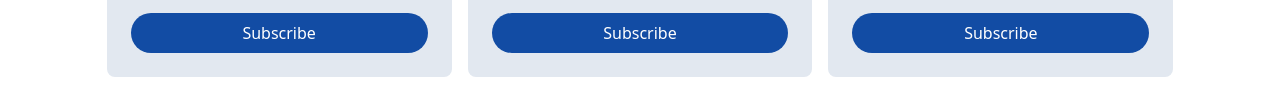
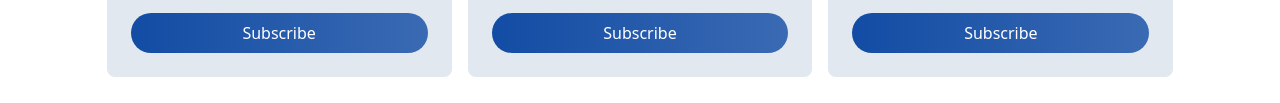
Before and after one commit to DEVZARAH/quickshippyPage, a website: page index.html in a window 1280 px wide. Shown: the part 3051-3154 px from the top of the page. Drawn offline with Linux system fonts and the light colour scheme.

Commit message:
--commit: gradient bg for template

```diff
--- a/index.html
+++ b/index.html
@@ -248,7 +248,7 @@
         </div>
 
         <div>
-          <a href="#" class="block bg-shippy-blue text-center text-white font bold transition hover:bg-shippy-blue-two rounded-full py-2">Subscribe</a>
+          <a href="#" class="block bg-gradient-to-r hover:bg-gradient-to-l from-shippy-blue to-shippy-blue-two text-center text-white font bold transition hover:bg-shippy-blue-two rounded-full py-2">Subscribe</a>
         </div>
       </div>
       <!-- Pricing card here - personal plan -->
@@ -262,7 +262,7 @@
         </div>
 
         <div>
-          <a href="#" class="block bg-shippy-blue text-center text-white font bold transition hover:bg-shippy-blue-two rounded-full py-2">Subscribe</a>
+          <a href="#" class="block bg-gradient-to-r hover:bg-gradient-to-l from-shippy-blue to-shippy-blue-two text-center text-white font bold transition hover:bg-shippy-blue-two rounded-full py-2">Subscribe</a>
         </div>
       </div>
       <!-- Pricing card here - personal plan -->
@@ -276,7 +276,7 @@
         </div>
 
         <div>
-          <a href="#" class="block bg-shippy-blue text-center text-white font bold transition hover:bg-shippy-blue-two rounded-full py-2">Subscribe</a>
+          <a href="#" class="block bg-gradient-to-r hover:bg-gradient-to-l from-shippy-blue to-shippy-blue-two text-center text-white font bold transition hover:bg-shippy-blue-two rounded-full py-2">Subscribe</a>
         </div>
       </div>
 
```
Also changed, not shown: css/main.css.
